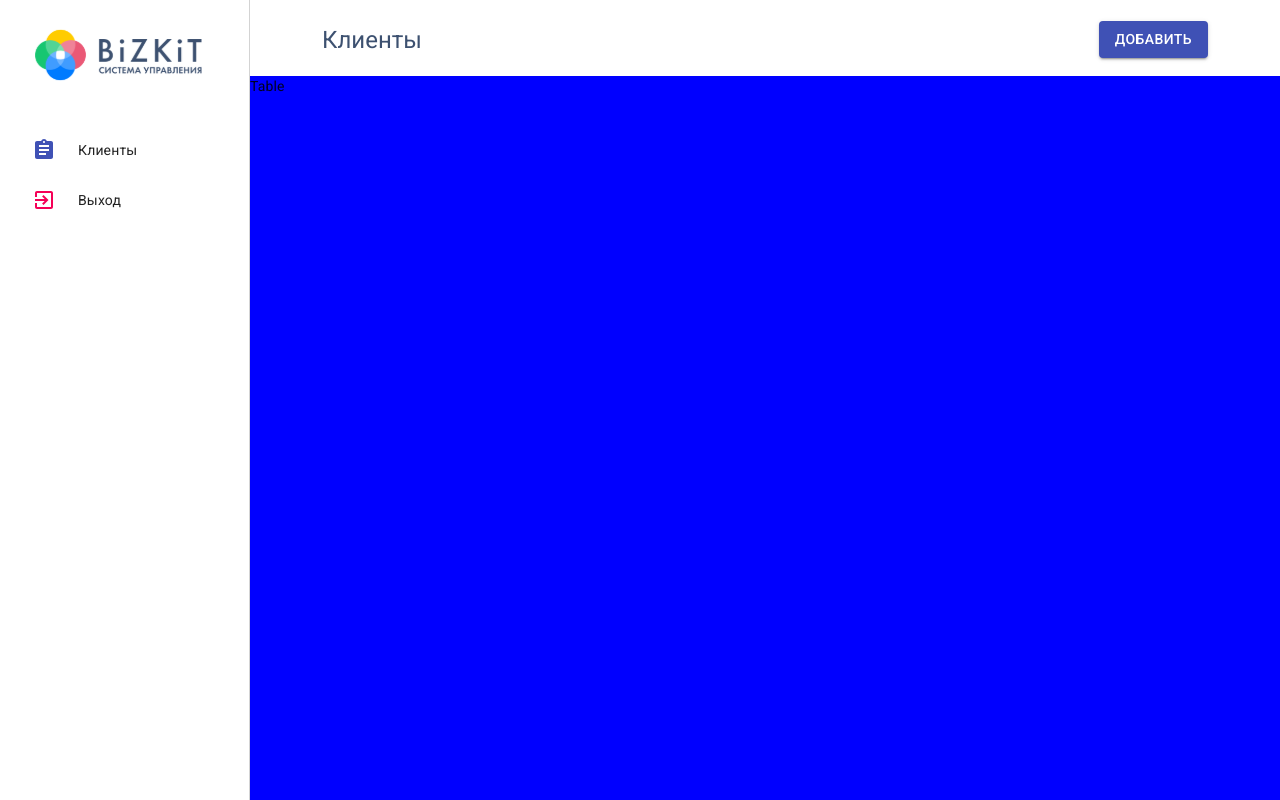
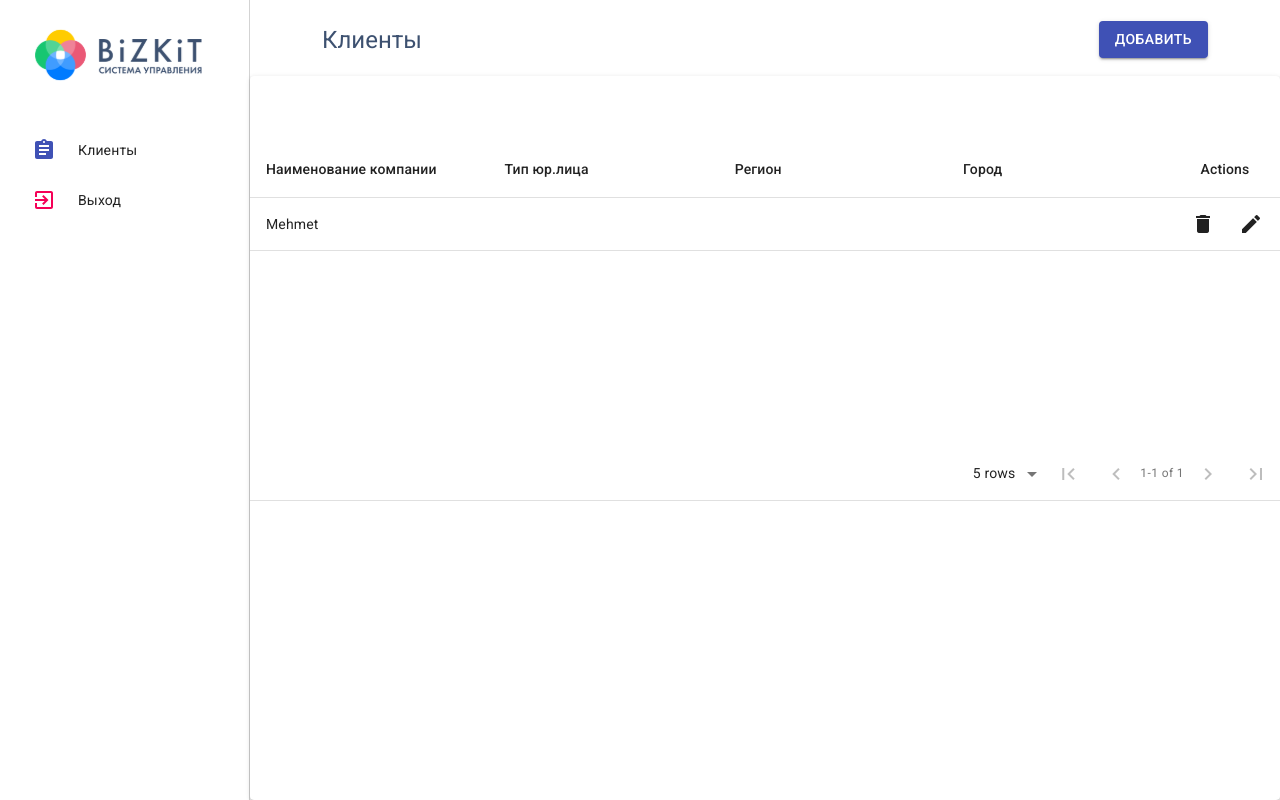
Before and after one commit to madjack99/kit-systems, a React (Create React App) app: page /companies in a window 1280 px wide. Built offline with nearby package versions, Linux system fonts and the light colour scheme.

Commit message:
feat: add basic material table

```diff
--- a/package.json
+++ b/package.json
@@ -12,6 +12,7 @@
     "@types/jest": "^24.0.0",
     "@types/node": "^12.0.0",
     "@types/react-router-dom": "^5.1.5",
+    "material-table": "^1.63.1",
     "react": "^16.13.1",
     "react-dom": "^16.13.1",
     "react-router-dom": "^5.2.0",
--- a/public/index.html
+++ b/public/index.html
@@ -15,6 +15,10 @@
       rel="stylesheet"
       href="https://fonts.googleapis.com/css?family=Roboto:300,400,500,700&display=swap"
     />
+    <link
+      rel="stylesheet"
+      href="https://fonts.googleapis.com/icon?family=Material+Icons"
+    />
     <title>React App</title>
   </head>
   <body>
--- a/src/components/companies/Table.tsx
+++ b/src/components/companies/Table.tsx
@@ -1,17 +1,39 @@
 import React from 'react';
-import { makeStyles } from '@material-ui/core';
-import classes from '*.module.css';
-
-const useStyles = makeStyles({
-  table: {},
-});
+import MaterialTable from 'material-table';
 
 const Table = () => {
-  const classes = useStyles();
   return (
-    <div className={classes.table} style={{ background: 'blue' }}>
-      Table
-    </div>
+    <MaterialTable
+      title='Title'
+      options={{
+        actionsColumnIndex: 5,
+        search: false,
+        showTitle: false,
+      }}
+      columns={[
+        { title: 'Наименование компании', field: 'name' },
+        { title: 'Тип юр.лица', field: 'type' },
+        { title: 'Регион', field: 'region' },
+        { title: 'Город', field: 'city' },
+      ]}
+      data={[
+        { name: 'Mehmet', surname: 'Baran', birthYear: 1987, birthCity: 63 },
+      ]}
+      actions={[
+        {
+          icon: 'delete',
+          tooltip: 'Delete user',
+          onClick: (event, rowData) => {
+            console.log('click');
+          },
+        },
+        {
+          icon: 'edit',
+          tooltip: 'Edit user',
+          onClick: (event, rowData) => {},
+        },
+      ]}
+    />
   );
 };
 
--- a/src/index.tsx
+++ b/src/index.tsx
@@ -10,9 +10,7 @@ import { myTheme } from './theme';
 ReactDOM.render(
   <ThemeProvider theme={myTheme}>
     <CssBaseline />
-    <React.StrictMode>
-      <App />
-    </React.StrictMode>
+    <App />
   </ThemeProvider>,
   document.getElementById('root')
 );
```
Also changed, not shown: 1 other file (tests, documents, lock files or other folders).
